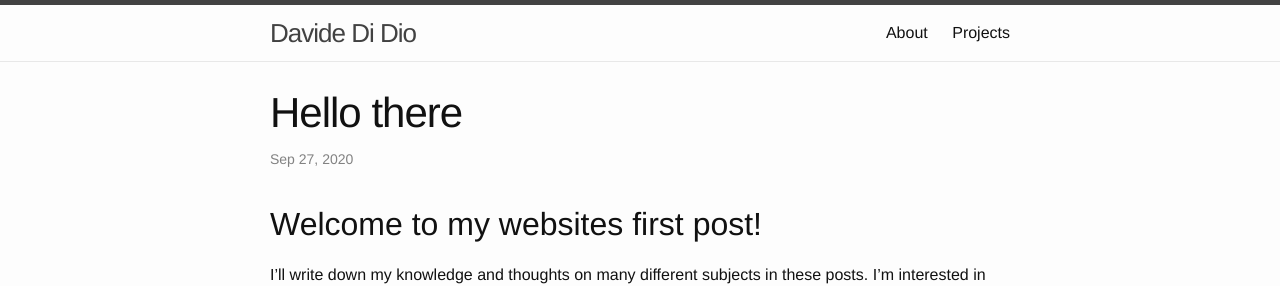
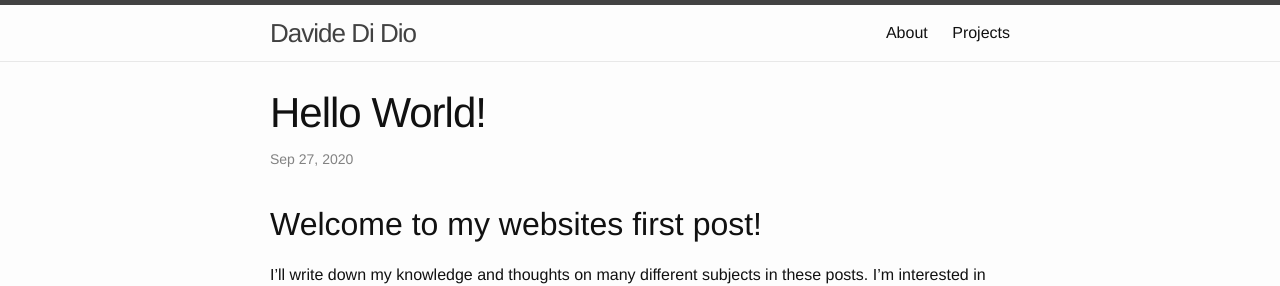
Before and after one commit to davidedidio/davidedidio.github.io, a Jekyll site: the page built from docs/_posts/2020-09-27-welcome-to-jekyll.markdown, in a window 1280 px wide. Shown: the top 286 px of the page. Built offline with Jekyll 4.4.1, drawn with Linux system fonts in a browser that asks for light colours.

Commit message:
update first post title

```diff
--- a/docs/_posts/2020-09-27-welcome-to-jekyll.markdown
+++ b/docs/_posts/2020-09-27-welcome-to-jekyll.markdown
@@ -1,8 +1,8 @@
 ---
 layout: post
-title:  "Hello there"
+title:  "Hello World!"
 date:   2020-09-27 15:10:38 +0200
-categories: jekyll update
+categories: personal
 ---
 ## Welcome to my websites first post!
 
```
